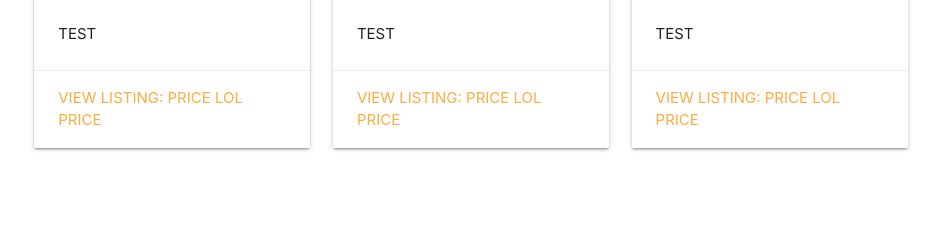
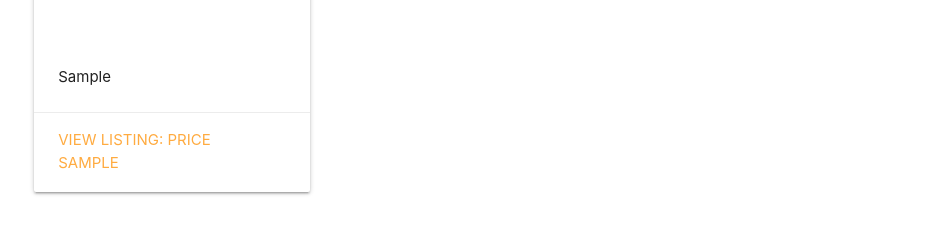
Before and after one commit to siddharthchd/DumpList, a Django app: template templates/myapp/new_search.html in a window 1280 px wide. Shown: the part 920-1167 px from the top of the page, without its empty margins (169-1110 px from the left). Before the commit the page ends 1071 px from the top, so only its background shows below. Run offline with Django 3.2, Linux system fonts and the light colour scheme; tables that the repository leaves empty hold one stand-in row (values such as "Sample post"); the template is opened without the code that fills it: values that come from a table or form of the project are taken from there, most other values are stand-ins (such as "Sample title", 1, 10 or a date in 2020).

Commit message:
complete search function

```diff
--- a/myapp/static/css/style.css
+++ b/myapp/static/css/style.css
@@ -0,0 +1,9 @@
+.card {
+    height: 400px;
+    overflow: hidden;
+}
+
+.card-image {
+    height: 250px;
+    overflow: hidden;
+}
--- a/templates/myapp/new_search.html
+++ b/templates/myapp/new_search.html
@@ -5,47 +5,22 @@
     <h2 style="text-align: center">{{ search | title }}</h2>
 
     <div class="row">
+        {% for post in final_postings %}
+            <div class="row">
                 <div class="col s4">
                     <div class="card">
                         <div class="card-image">
-                    <a href="/"><img src="/" alt=""></a>
+                            <a href="{{ post.1 }}"><img src="{{ post.3 }}" alt=""></a>
                         </div>
                         <div class="card-content">
-                    <p>TEST</p>
+                            <p>{{ post.0 }}</p>
                         </div>
                         <div class="card-action">
-                    <a href="/">View Listing: Price LOL PRICE</a>
+                            <a href="{{ post.1 }}">View Listing: Price {{ post.2}}</a>
                         </div>
                     </div>
                 </div>
-
-        <div class="col s4">
-            <div class="card">
-                <div class="card-image">
-                    <a href="/"><img src="/" alt=""></a>
-                </div>
-                <div class="card-content">
-                    <p>TEST</p>
-                </div>
-                <div class="card-action">
-                    <a href="/">View Listing: Price LOL PRICE</a>
-                </div>
-            </div>
-        </div>
-
-        <div class="col s4">
-            <div class="card">
-                <div class="card-image">
-                    <a href="/"><img src="/" alt=""></a>
-                </div>
-                <div class="card-content">
-                    <p>TEST</p>
-                </div>
-                <div class="card-action">
-                    <a href="/">View Listing: Price LOL PRICE</a>
-                </div>
-            </div>
-        </div>
+        {% endfor %}
     </div>
 
 {% endblock content %}
```
Also changed, not shown: myapp/views.py (+38 -1 lines), requirements.txt (added, +32 -0 lines). Lines whose indentation alone changed are shown as unchanged.
